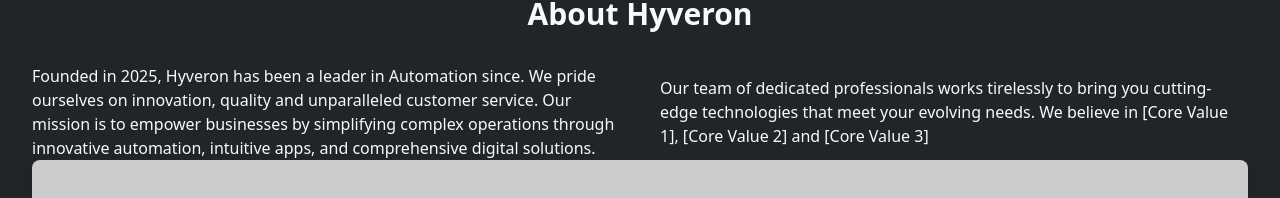
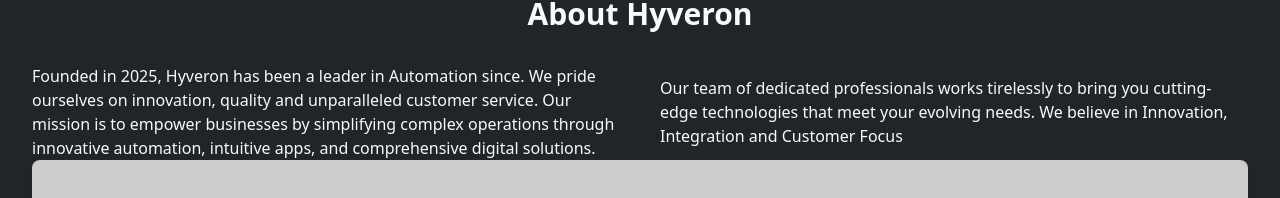
Before and after one commit to aabdu1lah/hyveron-website, a React (Vite) app: page / in a window 1280 px wide. Both pictures are taken after a click on the button "About Us". Shown: the part 160-358 px from the top of the page. Built offline with nearby package versions, Linux system fonts and the light colour scheme.

Commit message:
updated core values

```diff
--- a/src/pages/About.jsx
+++ b/src/pages/About.jsx
@@ -13,7 +13,7 @@
                     Founded in 2025, Hyveron has been a leader in Automation since. We pride ourselves on innovation, quality and unparalleled customer service. Our mission is to empower businesses by simplifying complex operations through innovative automation, intuitive apps, and comprehensive digital solutions.
                 </p>
                 <p className="text-ls loading-relaxed" style={{ color: colors.whiteTone }}>
-                    Our team of dedicated professionals works tirelessly to bring you cutting-edge technologies that meet your evolving needs. We believe in [Core Value 1], [Core Value 2] and [Core Value 3]
+                    Our team of dedicated professionals works tirelessly to bring you cutting-edge technologies that meet your evolving needs. We believe in Innovation, Integration and Customer Focus
                 </p>
             </div>
             <div>
```
